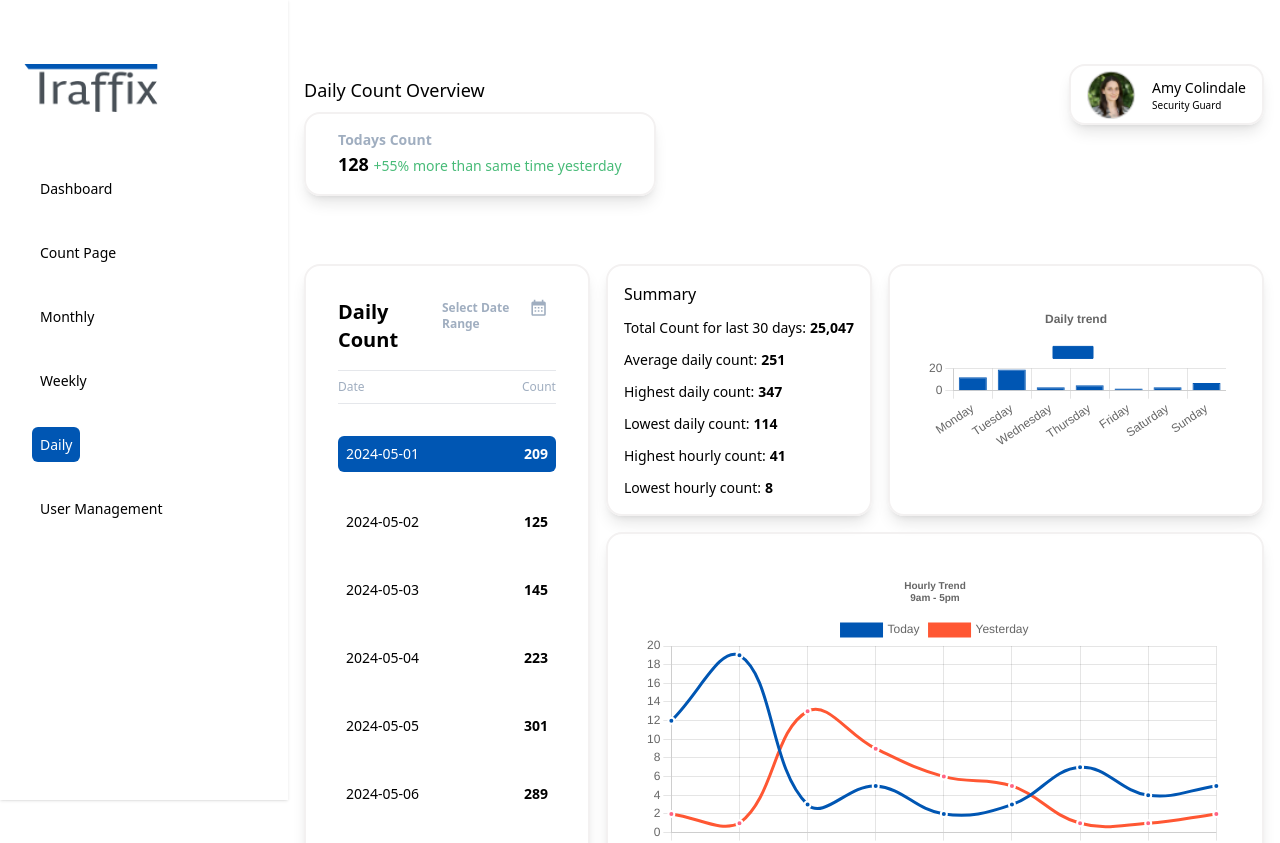
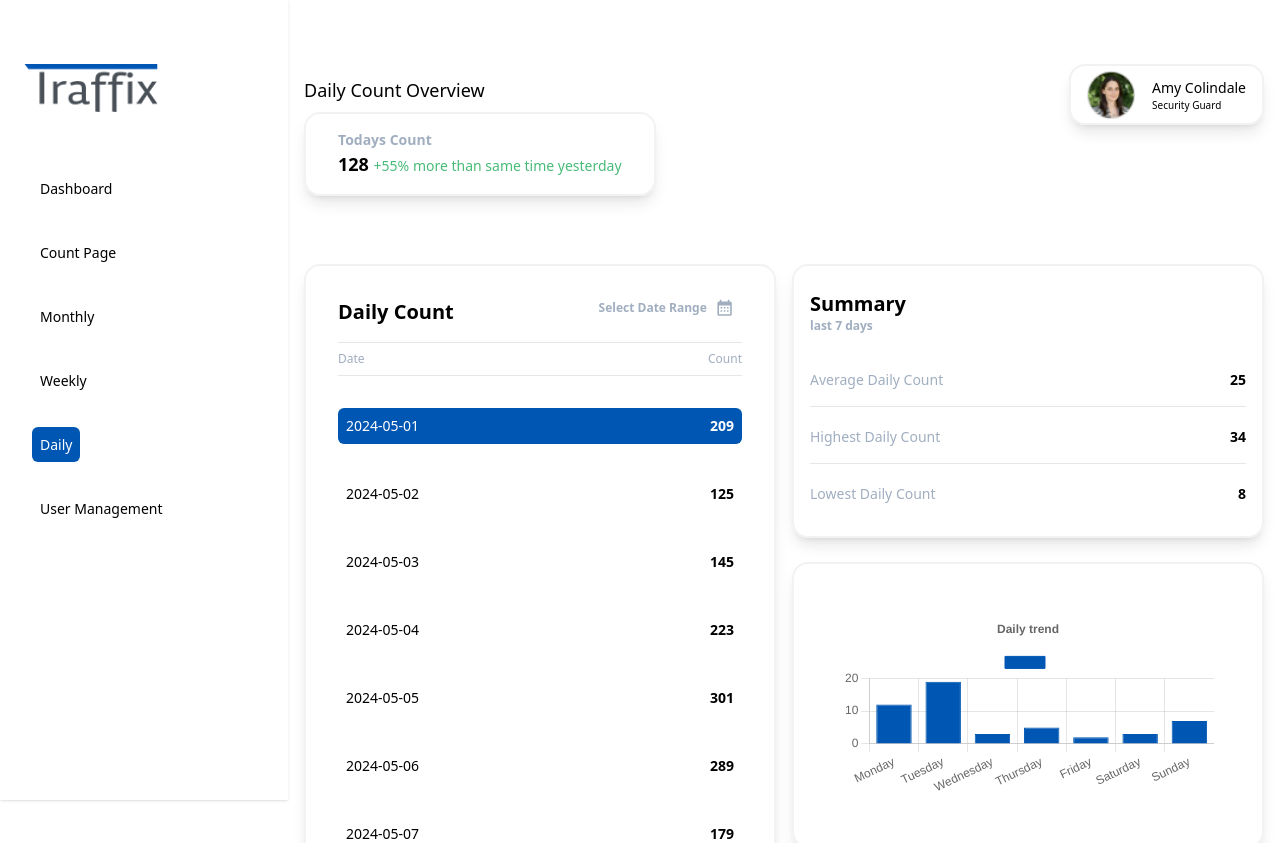
Before and after one commit to Marshall-D/traffix, a Next.js app: page /admin/daily in a window 1280 px wide. Shown: the top 843 px of the page. Built offline with nearby package versions, Linux system fonts and the light colour scheme.

Commit message:
chore: add new summary component to daily page

```diff
--- a/pages/admin/daily/index.tsx
+++ b/pages/admin/daily/index.tsx
@@ -7,6 +7,8 @@ import HourlySectionOne from "@/src/components/hourlysection";
 import LineChart from "@/src/components/lineChart";
 import { formatDate } from "@/src/utils/helpers";
 import TodaysCount from "@/src/components/todaysCount";
+import Summary from "@/src/components/summary";
+import { dailySummary, hourlySummary } from "@/src/utils/data";
 
 const Daily = () => {
   const [showHourlySection, setShowHourlySection] = useState(false);
@@ -67,8 +69,8 @@ const Daily = () => {
           />
         </div>
 
-        <div className="flex-1 flex flex-col lg:flex-row gap-4 justify-center mt-5 mx-4 mb-4">
-          <div className="flex-1">
+        <div className=" flex flex-col lg:flex-row gap-4 justify-center mt-5 mx-4 mb-4">
+          <div className="w-full">
             <p className="lg:hidden text-lg font-medium ">
               {showHourlySection && selectedDate && formatDate(selectedDate)}
             </p>
@@ -84,48 +86,27 @@ const Daily = () => {
               />
             )}
           </div>
-          <div className="flex flex-col gap-4">
-            <div className="flex flex-col lg:flex-row gap-4">
-              <div className="flex flex-col w-full gap-3 p-4 rounded-2xl border-2 border-grey shadow-lg hover:bg-grey">
-                <p className="text-black font-medium">Summary</p>
-                <div className="flex flex-row gap-1 text-sm text-black">
-                  <p>Total Count for last 30 days: </p>
-                  <p className="font-bold">25,047</p>
-                </div>
-                <div className="flex flex-row gap-1 text-sm text-black">
-                  <p>Average daily count: </p>
-                  <p className="font-bold">251</p>
-                </div>
-                <div className="flex flex-row gap-1 text-sm text-black">
-                  <p>Highest daily count: </p>
-                  <p className="font-bold">347</p>
-                </div>
-                <div className="flex flex-row gap-1 text-sm text-black">
-                  <p>Lowest daily count: </p>
-                  <p className="font-bold">114</p>
-                </div>
-                <div className="flex flex-row gap-1 text-sm text-black">
-                  <p>Highest hourly count: </p>
-                  <p className="font-bold">41</p>
-                </div>
-                <div className="flex flex-row gap-1 text-sm text-black">
-                  <p>Lowest hourly count: </p>
-                  <p className="font-bold">8</p>
+          <div className="flex flex-col gap-4 w-full">
+            <div id="summary-side" className="flex flex-col gap-4 w-full">
+              <div className="flex flex-col  gap-6">
+                <Summary
+                  details={showHourlySection ? hourlySummary : dailySummary}
+                  subtitle="last 7 days"
+                ></Summary>
+
+                <div className="w-full rounded-2xl p-12 border-2 border-grey  shadow-lg hover:bg-grey">
+                  {showHourlySection === true ? (
+                    <LineChart
+                      chartDataTwo={dailyLineChartDataTwo}
+                      chartData={dailyLineChartData}
+                      chartTitle={dailyLineChartTitle}
+                      chartLabels={dailyLineChartLabels}
+                    />
+                  ) : (
+                    <BarChart chartData={dailyData} chartTitle="Daily trend" />
+                  )}
                 </div>
               </div>
-
-              <div className="w-full justify-center rounded-2xl p-9 border-2 border-grey gap-4 shadow-lg hover:bg-grey">
-                <BarChart chartData={dailyData} chartTitle="Daily trend" />
-              </div>
-            </div>
-
-            <div className="w-full justify-center rounded-2xl p-9 border-2 border-grey gap-4 shadow-lg hover:bg-grey">
-              <LineChart
-                chartDataTwo={dailyLineChartDataTwo}
-                chartData={dailyLineChartData}
-                chartTitle={dailyLineChartTitle}
-                chartLabels={dailyLineChartLabels}
-              />
             </div>
           </div>
         </div>
--- a/pages/admin/weekly/index.tsx
+++ b/pages/admin/weekly/index.tsx
@@ -3,7 +3,7 @@ import DashboardHeader from "@/src/components/dashboardHeader";
 import { DashboardSidebar } from "@/src/components/dashboardSidebar";
 import WeeklyCountCard from "@/src/components/weeklyCountCard";
 import DailySectionWeeklyCountCard from "@/src/components/dailySectionWeeklyCountCard";
-import SummaryWeekly from "@/src/components/summaryWeekly";
+import SummaryWeekly from "@/src/components/summary";
 import WeeklyTrendChart from "@/src/components/chart";
 import {
   WeeklyData,
--- a/src/components/summaryWeekly/index.tsx
+++ b/src/components/summary/index.tsx
@@ -11,7 +11,7 @@ interface Props {
   showDailySection?: boolean;
 }
 
-const SummaryWeekly: FC<Props> = ({ subtitle, details, showDailySection }) => {
+const Summary: FC<Props> = ({ subtitle, details, showDailySection }) => {
   return (
     <div className="flex flex-col w-full gap-5 p-4 rounded-2xl border-2 border-grey shadow-lg hover:bg-grey">
       <div className="mb-4 mt-2">
@@ -34,4 +34,4 @@ const SummaryWeekly: FC<Props> = ({ subtitle, details, showDailySection }) => {
   );
 };
 
-export default SummaryWeekly;
+export default Summary;
--- a/src/utils/data.ts
+++ b/src/utils/data.ts
@@ -10,6 +10,16 @@ export const weeklySummary = [
   { label: "Total Count for  week", value: "25,047" },
   { label: "Highest Day Count", value: "347" },
   { label: "Lowest Day Count", value: "114" },
+];
+export const hourlySummary = [
+  { label: "Average Hourly Count", value: "25" },
+  { label: "Highest Hourly Count", value: "34" },
+  { label: "Lowest Hourly Count", value: "8" },
+];
+export const dailySummary = [
+  { label: "Average Daily Count", value: "25" },
+  { label: "Highest Daily Count", value: "34" },
+  { label: "Lowest Daily Count", value: "8" },
 ];
 
 export const WeeklyData = [
```
